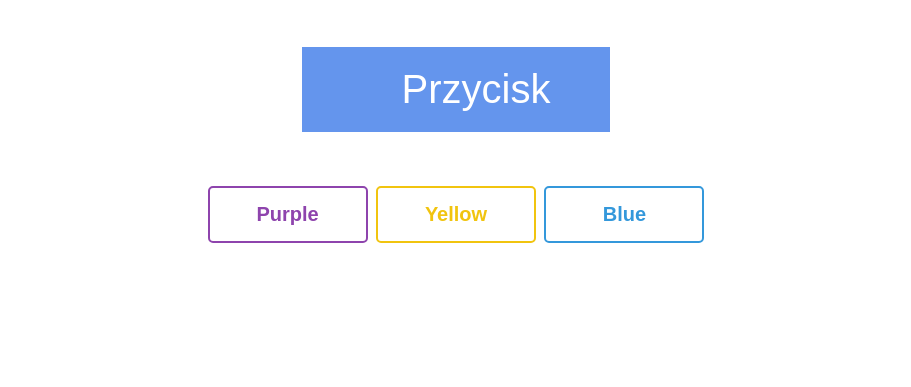
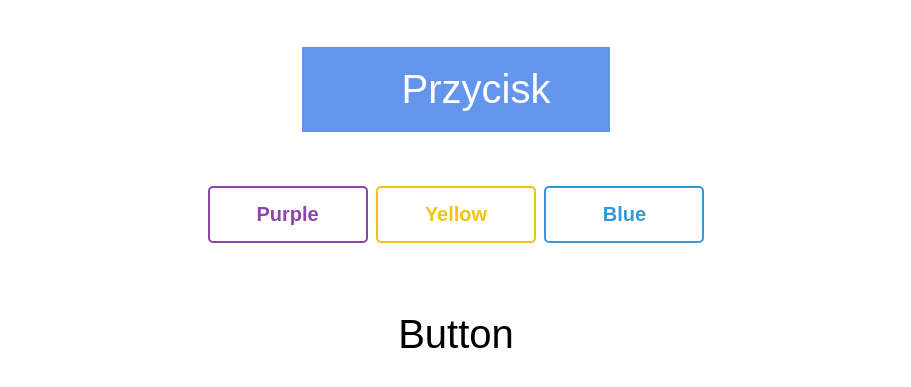
Before and after one commit to annbag/button, a plain HTML site: page index.html in a window 1280 px wide. Shown: the part 653-1040 px from the top of the page, without its empty margins (184-1095 px from the left). Before the commit the page ends 950 px from the top, so only its background shows below. Drawn offline with Linux system fonts and the light colour scheme.

Commit message:
add button with line

```diff
--- a/index.html
+++ b/index.html
@@ -32,5 +32,8 @@
 			<button class="btn-yellow">Yellow</button>
 			<button class="btn-blue">Blue</button>
 		</div>
+		<div>
+			<button class="btnline">Button<span></span></button>
+		</div>
 	</body>
 </html>
--- a/style.css
+++ b/style.css
@@ -23,7 +23,7 @@ div {
 	text-decoration: none;
 	text-align: center;
 	text-transform: uppercase;
-	transition: 0.3s;
+	transition: .3s;
 }
 .blackbtn:hover {
 	background-color: #333;
@@ -38,7 +38,7 @@ div {
 	box-shadow: 0 0 0 10px black, 0 0 0 20px orange;
 	font-size: 40px;
 	text-transform: uppercase;
-	transition: 0.3s;
+	transition: .3s;
 	cursor: pointer;
 }
 .btn:hover {
@@ -54,7 +54,7 @@ div {
 	font-weight: 800;
 	text-transform: uppercase;
 	letter-spacing: 0.5mm;
-	transition: 0.3s;
+	transition: .3s;
 	cursor: pointer;
 }
 .btn2:hover {
@@ -70,7 +70,7 @@ div {
 	font-size: 24px;
 	text-decoration: none;
 	text-transform: uppercase;
-	transition: 0.3s;
+	transition: .3s;
 	cursor: pointer;
 }
 .pinkbtn:hover {
@@ -124,7 +124,7 @@ a.second {
 	border: 2px solid;
 	background-position: 100% 0;
 	background-size: 300%;
-	transition: 0.4s;
+	transition: .4s;
 }
 .btn-purple {
 	color: #8e44ad;
@@ -142,3 +142,24 @@ a.second {
 	background-position: 0 100%;
 	color: white;
 }
+.btnline {
+	position: relative;
+	padding: 15px 30px;
+	font-size: 40px;
+	border-style: none;
+	background-color: #fff;
+	overflow: hidden;
+	cursor: pointer;
+}
+.btnline span {
+	position: absolute;
+	width: 100%;
+	height: 3px;
+	background-color: #000;
+	bottom: 0;
+	left: -100%;
+	transition: .4s;
+}
+.btnline:hover span{
+	left: 0;
+}
```
